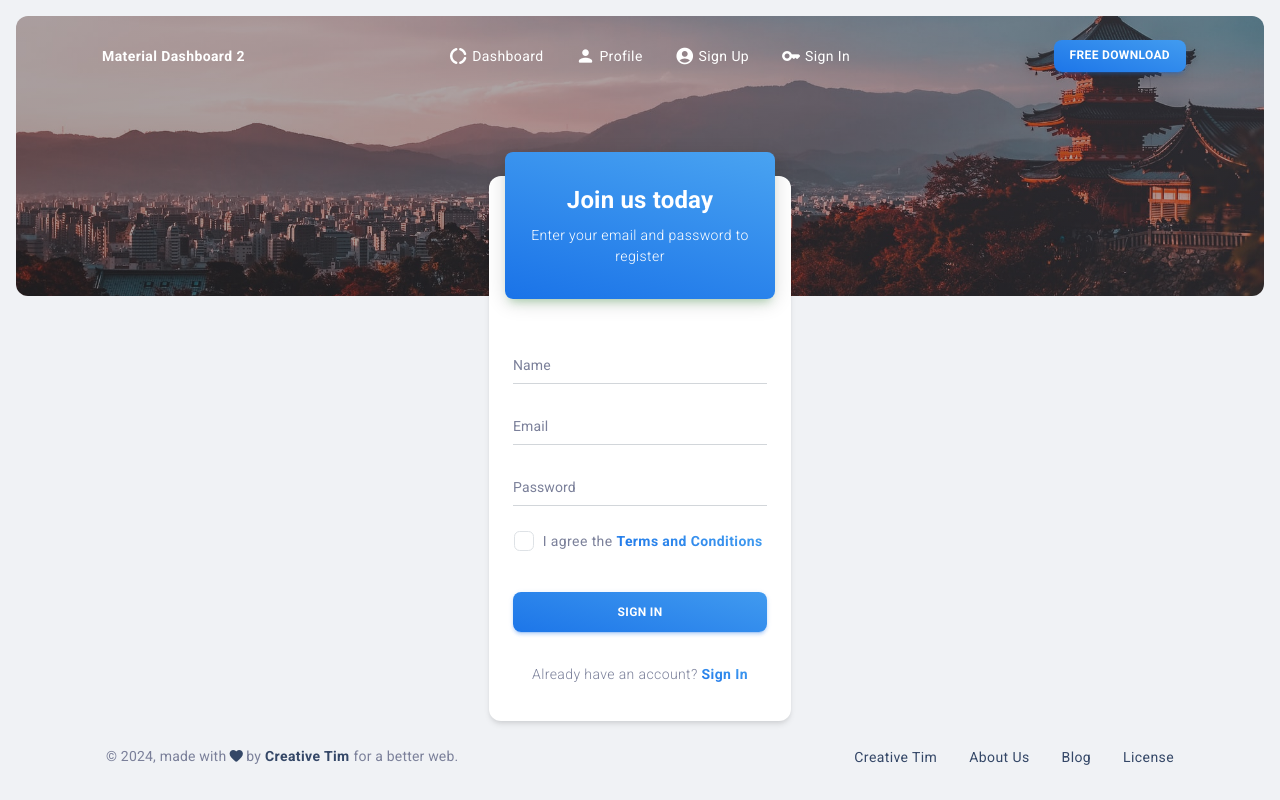
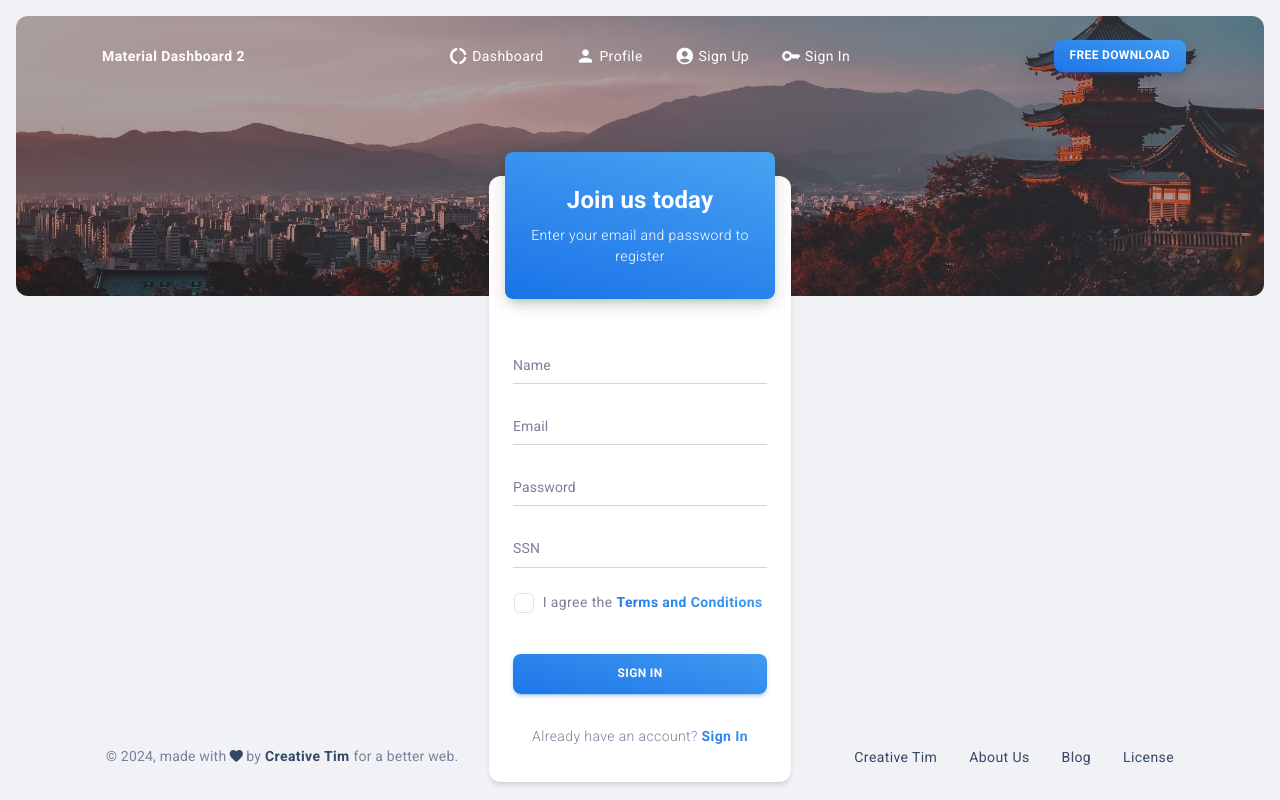
Before and after one commit to KIMGUUNI/A_EyeF, a React (Create React App) app: page /authentication/sign-up in a window 1280 px wide. Built offline with nearby package versions, Linux system fonts and the light colour scheme.

Commit message:
회원가입 주민 추가

```diff
--- a/src/layouts/authentication/sign-up/index.js
+++ b/src/layouts/authentication/sign-up/index.js
@@ -65,6 +65,9 @@ function Cover() {
             <MDBox mb={2}>
               <MDInput type="password" label="Password" variant="standard" fullWidth />
             </MDBox>
+            <MDBox mb={2}>
+              <MDInput type="password" label="SSN" variant="standard" fullWidth />
+            </MDBox>
             <MDBox display="flex" alignItems="center" ml={-1}>
               <Checkbox />
               <MDTypography
```
